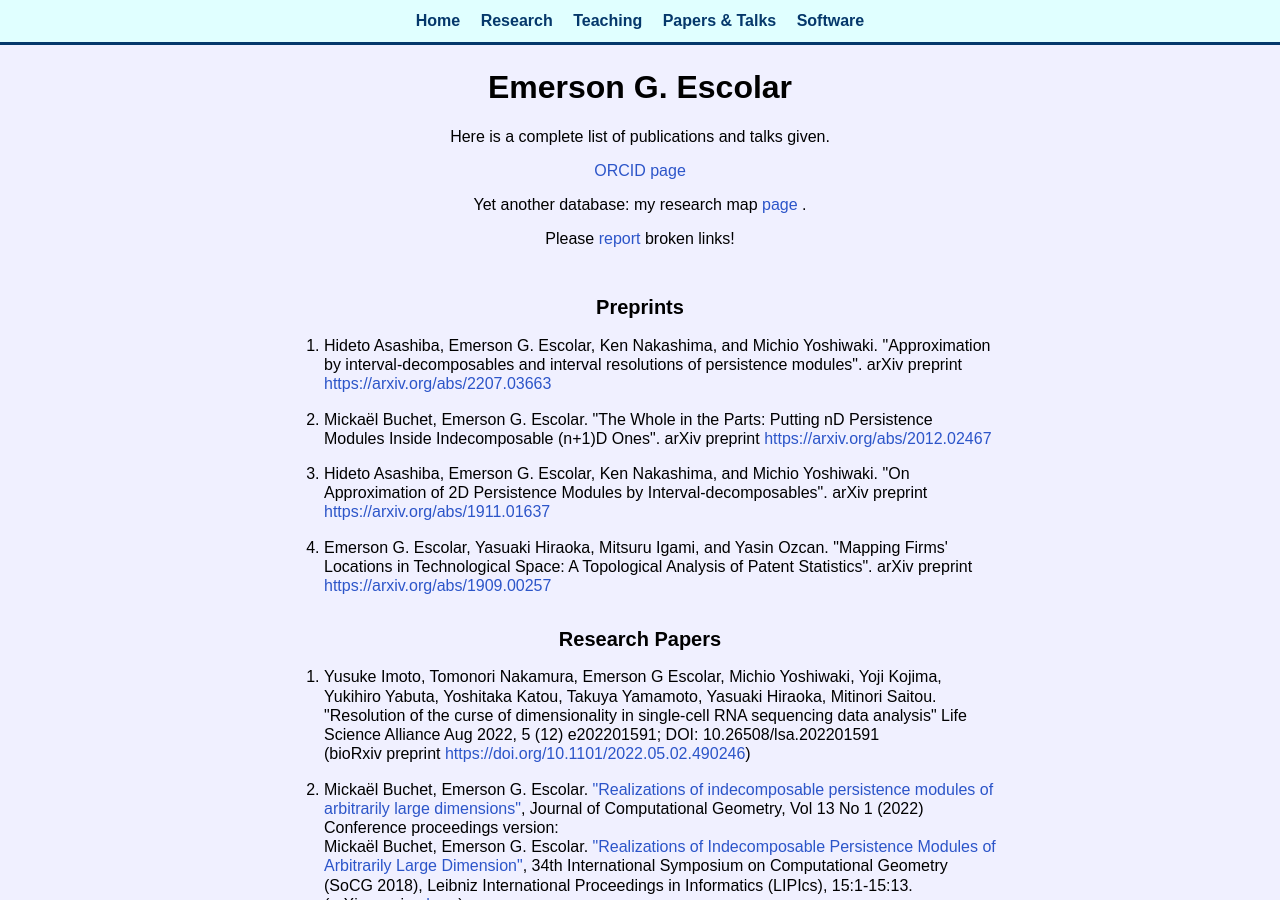
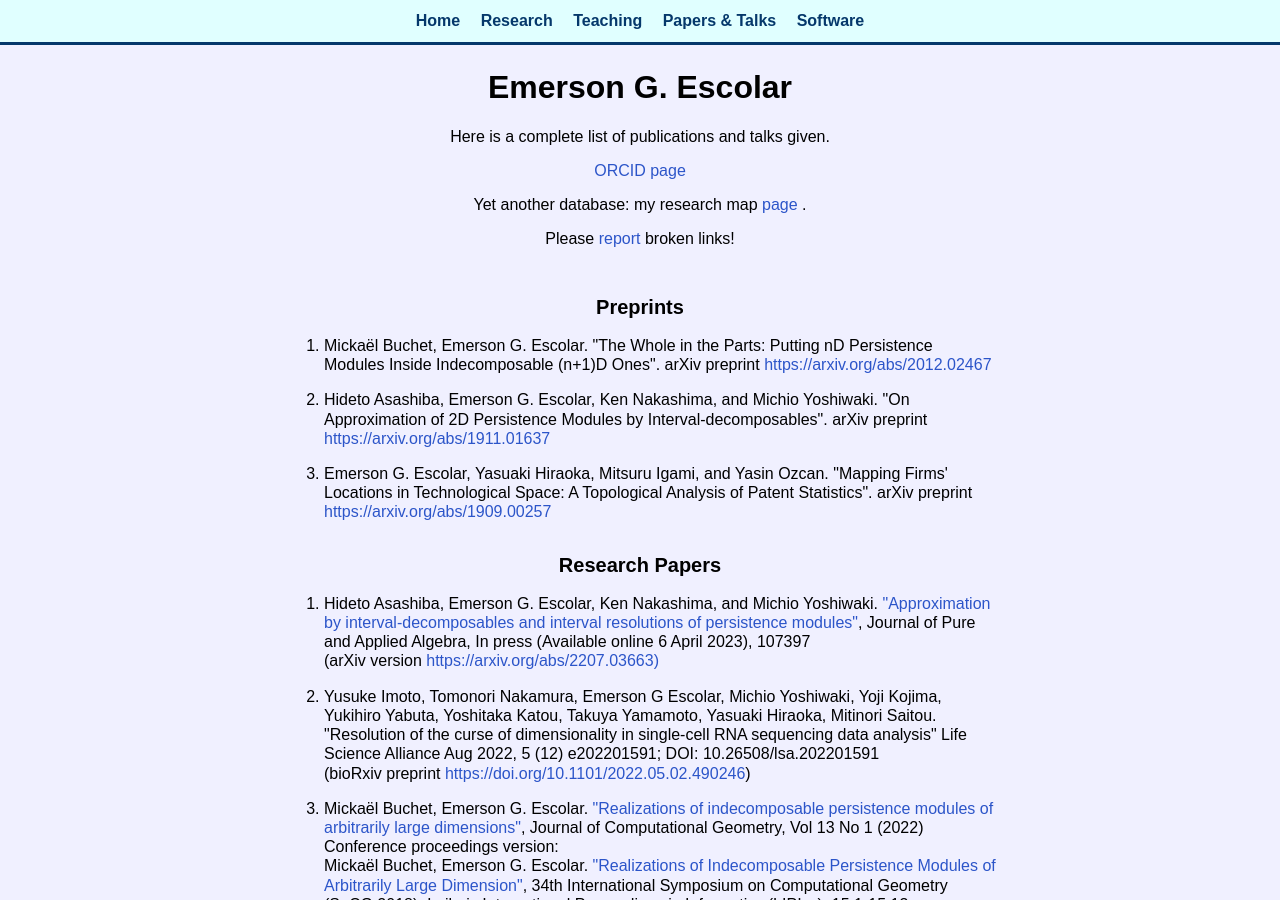
Before and after one commit to emerson-escolar/emerson-escolar.github.io, a Jekyll site: the page built from research_lists.html, in a window 1280 px wide and 900 px high. Built offline with Jekyll 4.4.1, drawn with Linux system fonts in a browser that asks for light colours.

Commit message:
add jpaa

```diff
--- a/research_lists.html
+++ b/research_lists.html
@@ -33,16 +33,6 @@ title: Emer's Papers & Talks
 	<h2> Preprints </h2>
 	<ol class="wordbox paperlist">
     <li>
-			Hideto Asashiba, Emerson G. Escolar, Ken Nakashima, and Michio Yoshiwaki.
-      "Approximation by interval-decomposables and interval resolutions of persistence modules".
-      arXiv preprint
-      <a target="_blank" href=https://arxiv.org/abs/2207.03663>
-        https://arxiv.org/abs/2207.03663
-      </a>
-    </li>
-
-
-    <li>
       Mickaël Buchet, Emerson G. Escolar.
       "The Whole in the Parts: Putting nD Persistence Modules Inside Indecomposable (n+1)D Ones".
       arXiv preprint
@@ -75,6 +65,19 @@ title: Emer's Papers & Talks
 <section>
 	<h2> Research Papers </h2>
 	<ol class="wordbox paperlist">
+    <li>
+			Hideto Asashiba, Emerson G. Escolar, Ken Nakashima, and Michio Yoshiwaki.
+      <a target="_blank" href="https://www.sciencedirect.com/science/article/pii/S0022404923000804">
+         "Approximation by interval-decomposables and interval resolutions of persistence modules"</a>,
+      Journal of Pure and Applied Algebra, In press (Available online 6 April 2023), 107397
+
+      <br />
+      (arXiv version <a target="_blank" href=https://arxiv.org/abs/2207.03663>
+        https://arxiv.org/abs/2207.03663)
+      </a>
+    </li>
+
+
     <li>
       Yusuke Imoto, Tomonori Nakamura, Emerson G Escolar, Michio Yoshiwaki, Yoji Kojima, Yukihiro Yabuta, Yoshitaka Katou, Takuya Yamamoto, Yasuaki Hiraoka, Mitinori Saitou.
       "Resolution of the curse of dimensionality in single-cell RNA sequencing data analysis"
```
